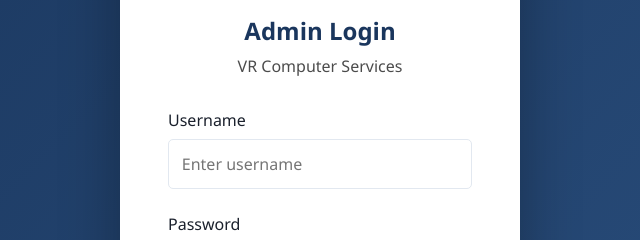
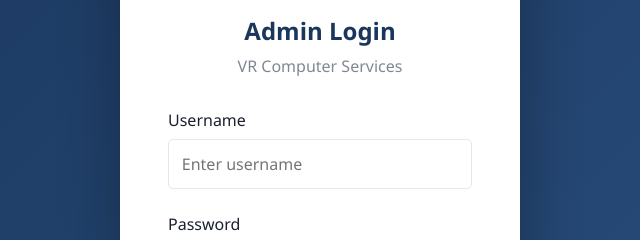
Before and after one commit to anantchandangole/vr-computer-services, a website: page public/admin.html in a window 1280 px wide. Shown: the part 138-378 px from the top of the page, 320-960 px from the left. Drawn offline with Linux system fonts and the light colour scheme.

Commit message:
Fix missing --text-color CSS variable in admin.css

```diff
--- a/public/css/admin.css
+++ b/public/css/admin.css
@@ -11,6 +11,7 @@
     --accent-color: #3182ce;
     --light-color: #f7fafc;
     --dark-color: #1a202c;
+    --text-color: #4a5568;
     --success: #48bb78;
     --warning: #ed8936;
     --danger: #f56565;
```
